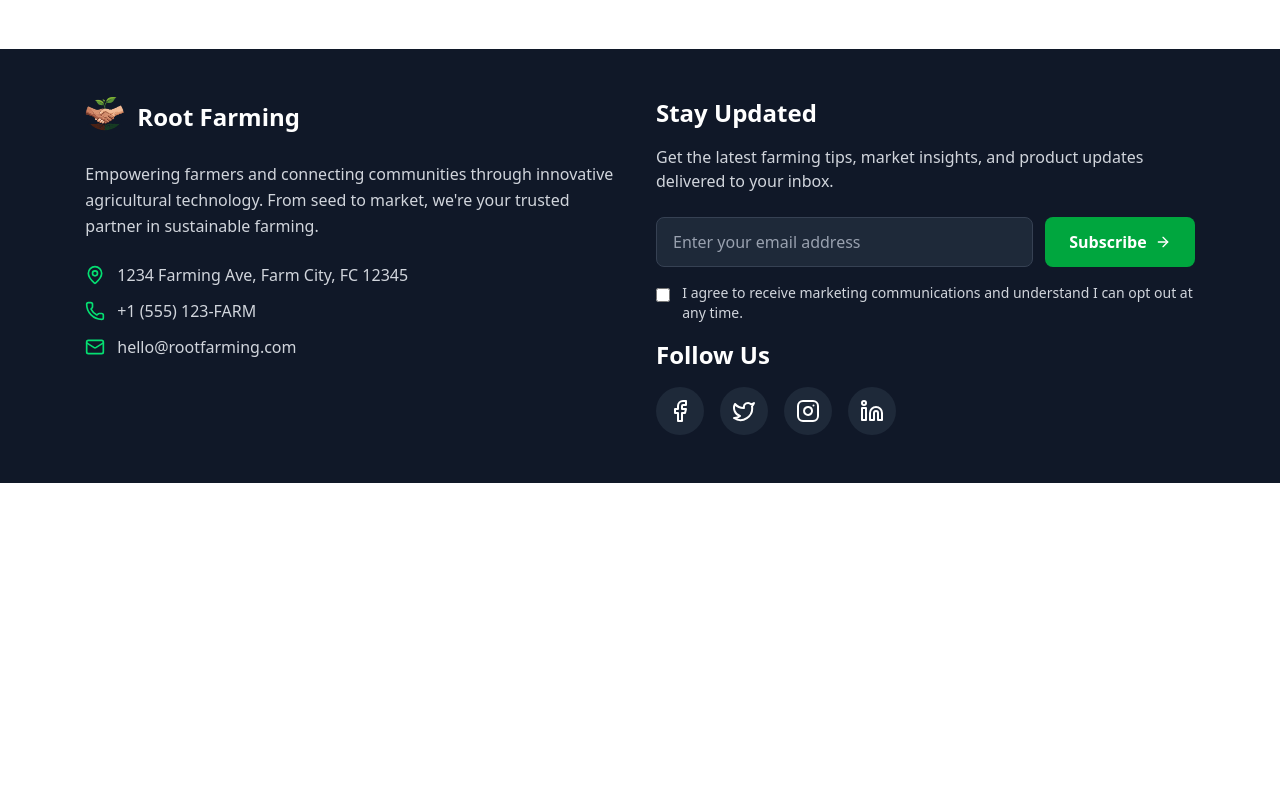
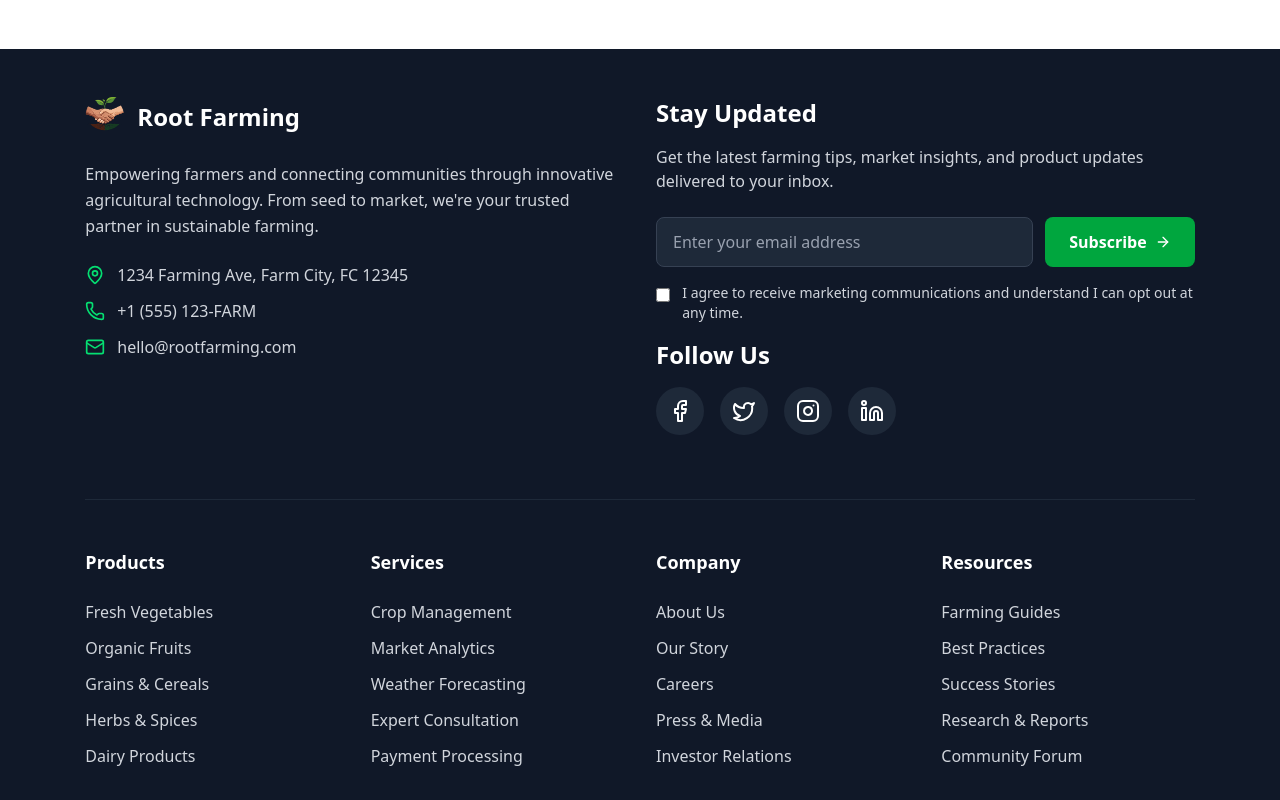
Before and after one commit to Subroto89/root-farming-frontend, a React (Vite) app: page / in a window 1280 px wide. Shown: the part 759-1559 px from the top of the page. Before the commit the page ends 1242 px from the top, so only its background shows below. Built offline with nearby package versions, Linux system fonts and the light colour scheme.

Commit message:
products,service link add

```diff
--- a/src/components/shared/Footer.jsx
+++ b/src/components/shared/Footer.jsx
@@ -25,6 +25,37 @@ const Footer = () => {
       setAgreed(false);
     }
   };
+  const productLinks = [
+    { name: 'Fresh Vegetables', path: '#' },
+    { name: 'Organic Fruits', path: '#' },
+    { name: 'Grains & Cereals', path: '#' },
+    { name: 'Herbs & Spices', path: '#' },
+    { name: 'Dairy Products', path: '#' },
+  ];
+
+  const serviceLinks = [
+    { name: 'Crop Management', path: '#' },
+    { name: 'Market Analytics', path: '#' },
+    { name: 'Weather Forecasting', path: '#' },
+    { name: 'Expert Consultation', path: '#' },
+    { name: 'Payment Processing', path: '#' },
+  ];
+
+  const companyLinks = [
+    { name: 'About Us', path: '#' },
+    { name: 'Our Story', path: '#' },
+    { name: 'Careers', path: '#' },
+    { name: 'Press & Media', path: '#' },
+    { name: 'Investor Relations', path: '#' },
+  ];
+
+  const resourceLinks = [
+    { name: 'Farming Guides', path: '#' },
+    { name: 'Best Practices', path: '#' },
+    { name: 'Success Stories', path: '#' },
+    { name: 'Research & Reports', path: '#' },
+    { name: 'Community Forum', path: '#' },
+  ];
 
   const socialLinks = [
     { icon: Facebook, path: '#', label: 'Facebook' },
@@ -131,6 +162,76 @@ const Footer = () => {
           </div>
         </div>
       </div>
+
+      <div className="grid lg:grid-cols-4 gap-8 border-t border-gray-800 mt-12 pt-12">
+        {/* Products */}
+        <div>
+          <h3 className="text-lg font-bold mb-6">Products</h3>
+          <ul className="space-y-3">
+            {productLinks.map((link, index) => (
+              <li key={index}>
+                <Link
+                  path={link.path}
+                  className="text-gray-300 hover:text-green-400 transition-colors"
+                >
+                  {link.name}
+                </Link>
+              </li>
+            ))}
+          </ul>
+        </div>
+
+        {/* Services */}
+        <div>
+          <h3 className="text-lg font-bold mb-6">Services</h3>
+          <ul className="space-y-3">
+            {serviceLinks.map((link, index) => (
+              <li key={index}>
+                <Link
+                  path={link.path}
+                  className="text-gray-300 hover:text-green-400 transition-colors"
+                >
+                  {link.name}
+                </Link>
+              </li>
+            ))}
+          </ul>
+        </div>
+
+        {/* Company */}
+        <div>
+          <h3 className="text-lg font-bold mb-6">Company</h3>
+          <ul className="space-y-3">
+            {companyLinks.map((link, index) => (
+              <li key={index}>
+                <Link
+                  path={link.path}
+                  className="text-gray-300 hover:text-green-400 transition-colors"
+                >
+                  {link.name}
+                </Link>
+              </li>
+            ))}
+          </ul>
+        </div>
+
+        {/* Resources */}
+        <div>
+          <h3 className="text-lg font-bold mb-6">Resources</h3>
+          <ul className="space-y-3">
+            {resourceLinks.map((link, index) => (
+              <li key={index}>
+                <Link
+                  path={link.path}
+                  className="text-gray-300 hover:text-green-400 transition-colors"
+                >
+                  {link.name}
+                </Link>
+              </li>
+            ))}
+          </ul>
+        </div>
+      </div>
     </div>
   );
 };
```
